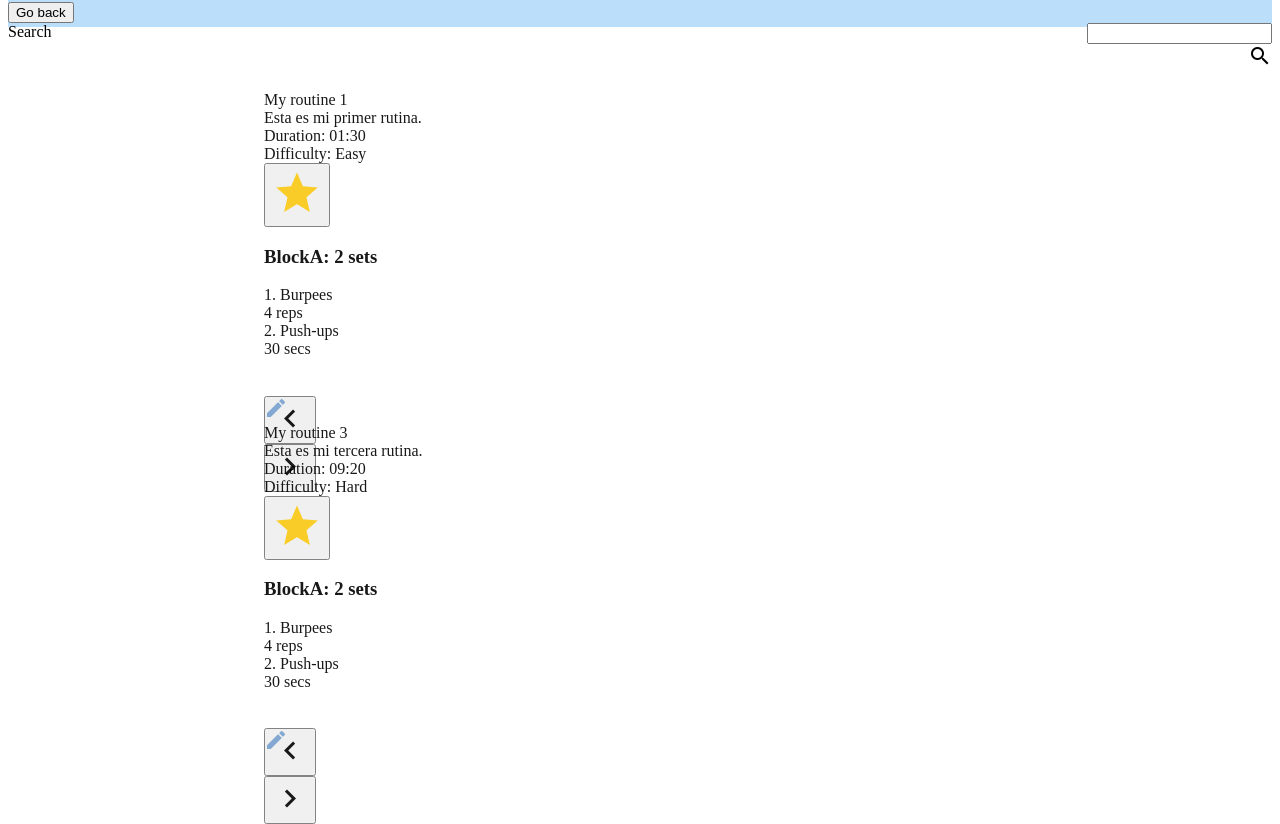
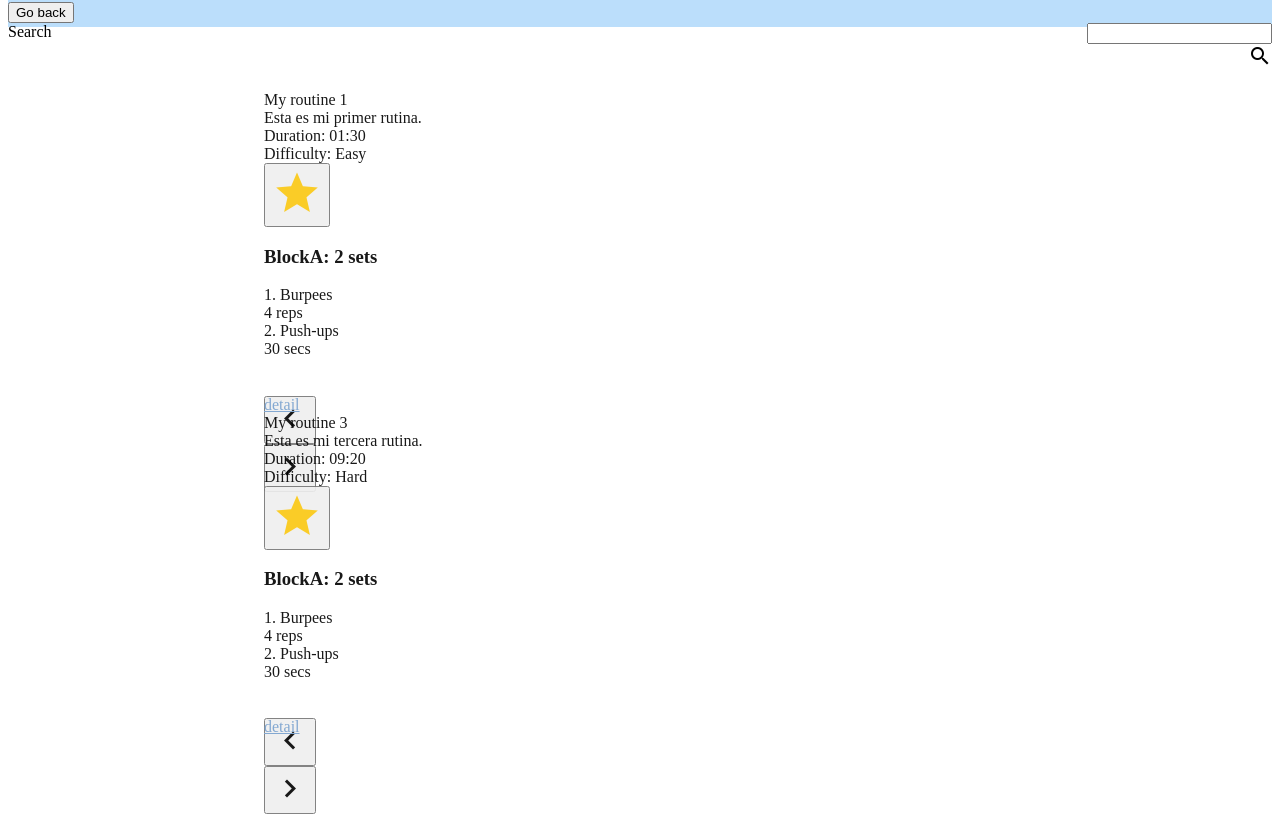
Before and after one commit to gbudoberra/tp2hci, a Vue app: page /favorites in a window 1280 px wide. Shown: the part 845-1669 px from the top of the page. Built offline with nearby package versions, Linux system fonts and the light colour scheme; a small style sheet from the web is missing.

Commit message:
Cambie el texto del boton para que se entienda más por el redireccionamiento que le puse. Lo podemos volver a poner a edit igual pero habría que hacer que la rutina este en modo edit.

```diff
--- a/src/components/routine.vue
+++ b/src/components/routine.vue
@@ -38,7 +38,8 @@
             </v-col>
 
             <v-col cols="1">
-              <v-btn fab color="blue-grey lighten-3" :to="{name: 'routineDetails', params: { id: routine.id}}"><v-icon dark>edit</v-icon></v-btn>
+<!--              <v-btn fab color="blue-grey lighten-3" :to="{name: 'routineDetails', params: { id: routine.id}}"><v-icon dark>edit</v-icon></v-btn>-->
+              <v-btn fab color="blue-grey lighten-3" :to="{name: 'routineDetails', params: { id: routine.id}}">detail</v-btn>
             </v-col>
 
           </v-row>
```
